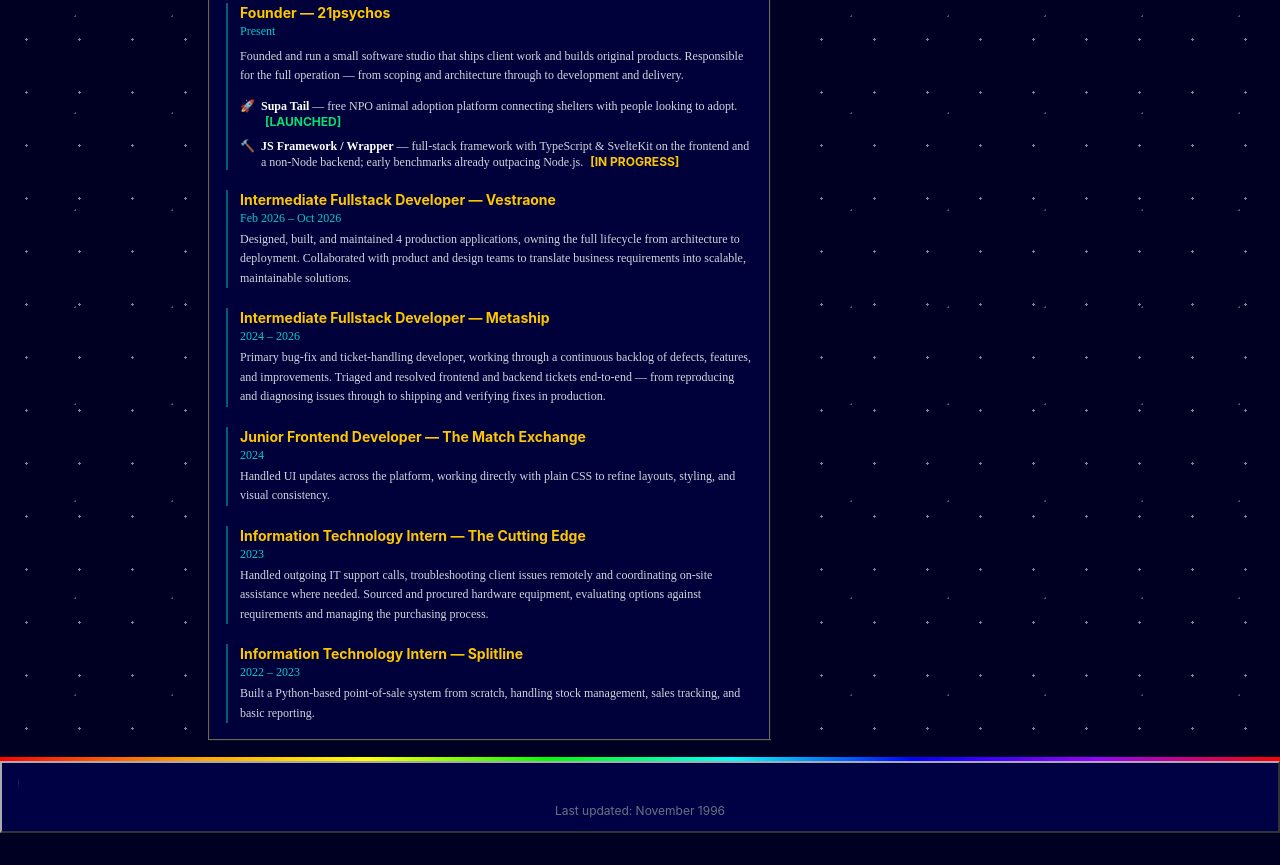
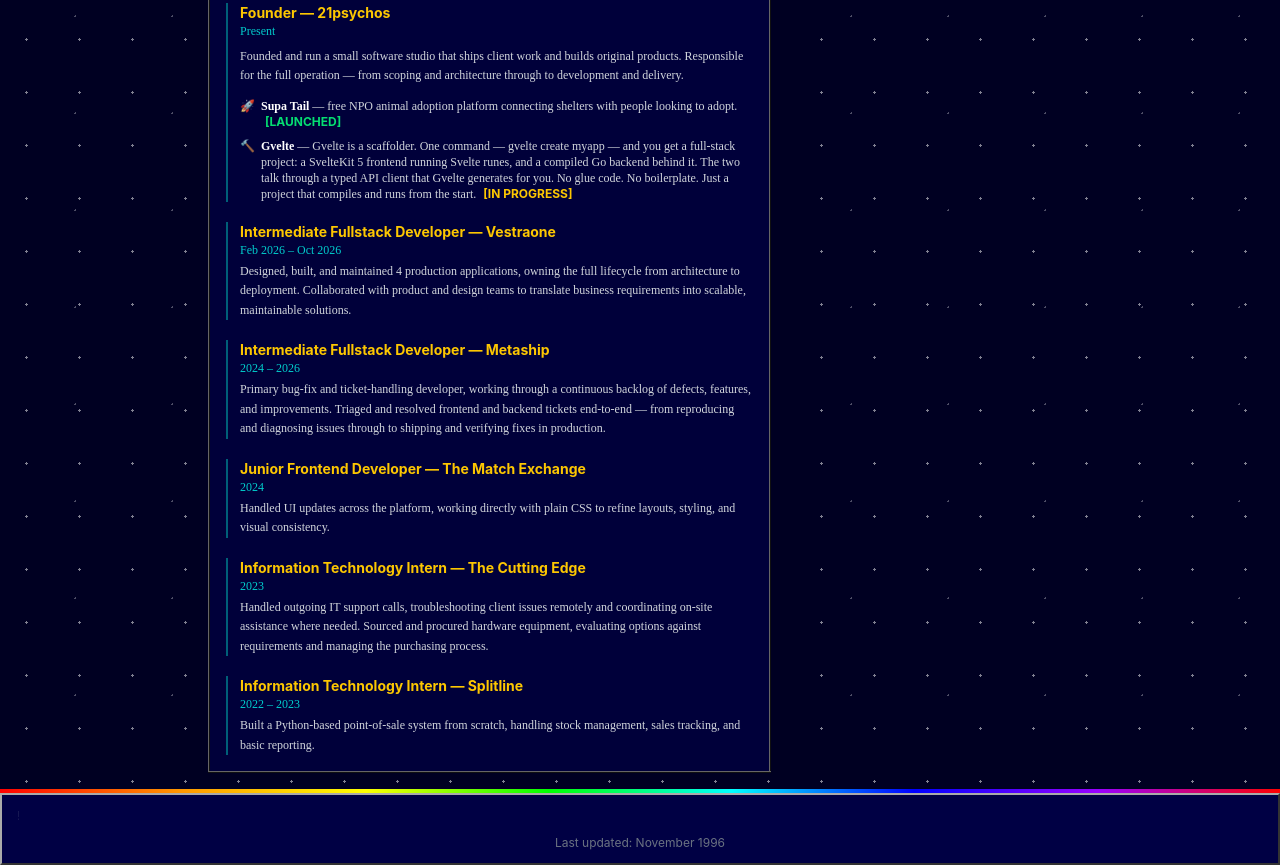
Before and after one commit to manOnTheMoon2101/Cleve, an Astro site: page /about in a window 1280 px wide. Shown: the part 835-1700 px from the top of the page. Before the commit the page ends 1668 px from the top, so only its background shows below. Built offline with nearby package versions, Linux system fonts and the light colour scheme; Astro itself is replaced by a stand-in of ours.

Commit message:
typo fix

```diff
--- a/src/pages/about.astro
+++ b/src/pages/about.astro
@@ -113,9 +113,7 @@ import Layout from '../layouts/Layout.astro';
               <li class="flex items-start gap-1.5">
                 <span class="shrink-0">🔨</span>
                 <span>
-                  <strong class="text-white">JS Framework / Wrapper</strong> — full-stack framework
-                  with TypeScript &amp; SvelteKit on the frontend and a non-Node backend; early
-                  benchmarks already outpacing Node.js.
+                  <strong class="text-white">Gvelte</strong> — Gvelte is a scaffolder. One command — gvelte create myapp — and you get a full-stack project: a SvelteKit 5 frontend running Svelte runes, and a compiled Go backend behind it. The two talk through a typed API client that Gvelte generates for you. No glue code. No boilerplate. Just a project that compiles and runs from the start.
                   <span class="text-yellow-400 font-sans font-bold animate-blink ml-1">[IN PROGRESS]</span>
                 </span>
               </li>
```
